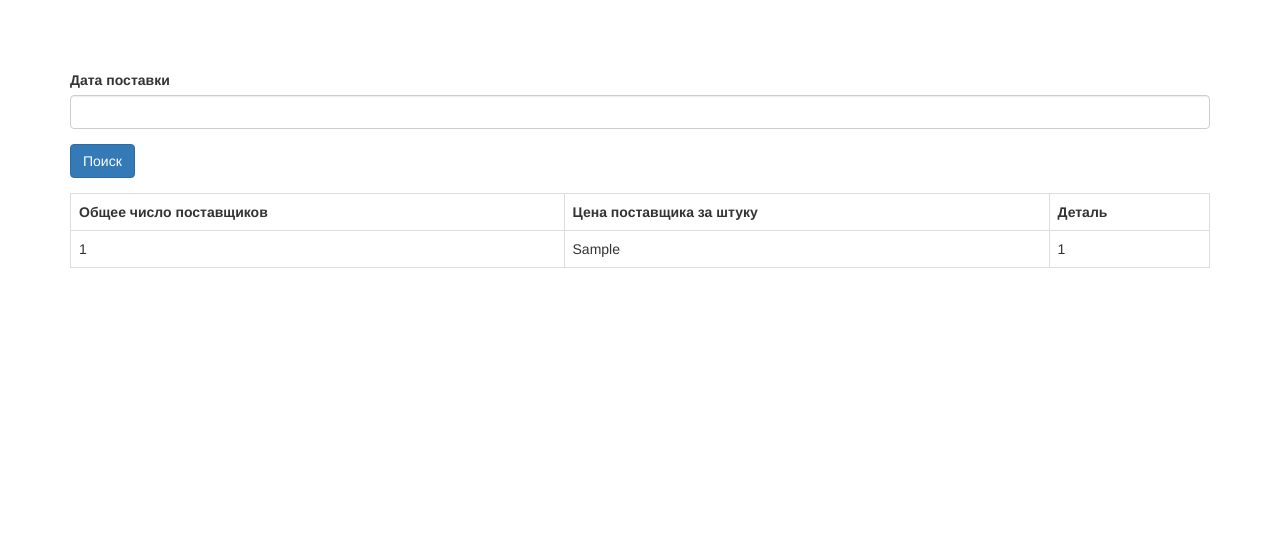
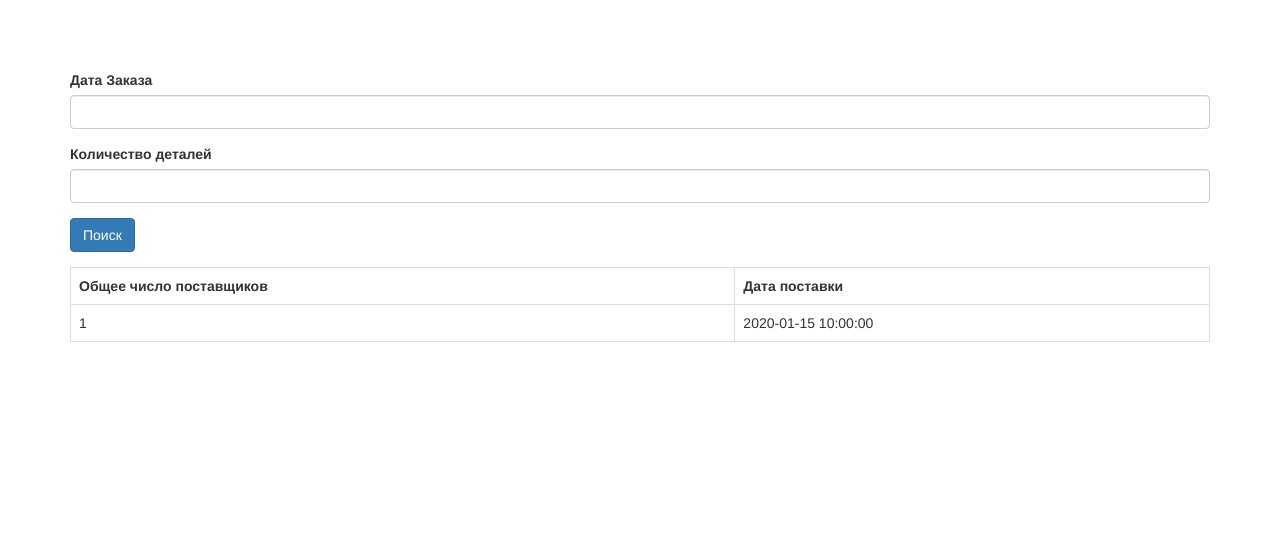
Before and after one commit to Yallovi/shopAutoParts_yii2, a Yii app: template views/site/zaprosone.php in a window 1280 px wide. Shown: the top 545 px of the page. Run offline with PHP 8.4 and a stand-in for Yii, Linux system fonts and the light colour scheme; the template is opened without the code that fills it: most values are stand-ins (such as "Sample title", 1, 10 or a date in 2020); form fields are guessed from the names that the template uses; data that the repository does not hold is empty; some libraries are stand-ins or nearby versions.

Commit message:
1 запрос  пробный

```diff
--- a/models/Waybill.php
+++ b/models/Waybill.php
@@ -15,7 +15,8 @@ class Waybill extends ActiveRecord
     public function rules()
     {
         return [
-            [['date_waybill'], 'date', 'format'  => 'yyyy-MM-dd']
+            [['date_waybill'], 'date', 'format'  => 'yyyy-MM-dd'],
+            [['amount'], 'required'],
         ];
     }
 }
--- a/views/site/zaprosone.php
+++ b/views/site/zaprosone.php
@@ -7,9 +7,9 @@ $this->title = "Запрос 1"
 ?>
 
 <?php $form = ActiveForm::begin(); ?>
-<?php //echo $form -> field($model,  'id_detalis')->textInput()->label('id детали ')  ?>
-<?php echo $form -> field($model,  'date_waybill')->textInput(['type'=> 'date'])->label('Дата поставки')  ?>
-<?php //echo $form -> field($model,  'amount')->textInput(['number'=> 'date'])->label('Количество деталей')  ?>
+<?php echo $form -> field($model,  'date_waybill')->textInput(['type'=> 'date'])->label('Дата Заказа')  ?>
+<?php //echo $form -> field($model,  'date_delivery')->textInput(['type'=> 'date'])->label('Дата поставки')  ?>
+<?php echo $form -> field($model,  'amount')->textInput(['type'=> 'text'])->label('Количество деталей')  ?>
 
     <div class="form-group">
         <?= Html::submitButton('Поиск', ['class' => 'btn btn-primary']) ?>
@@ -20,15 +20,13 @@ $this->title = "Запрос 1"
 <table class="table table-bordered">
     <tr>
         <th>Общее число поставщиков</th>
-        <th>Цена поставщика за штуку</th>
-        <th>Деталь</th>
+        <th>Дата поставки</th>
     </tr>
     <?php
         foreach ($waybill as $waybills): ?>
             <tr>
                 <td><?= $waybills->id_providers ?></td>
-                <td><?= $waybills->provider_price_piece ?></td>
-                <td><?= $waybills->id_detalis ?></td>
+                <td><?= $waybills->date_waybill ?></td>
             </tr>
     <?php endforeach; ?>
 </table>
```
Also changed, not shown: controllers/SiteController.php (+16 -2 lines).
